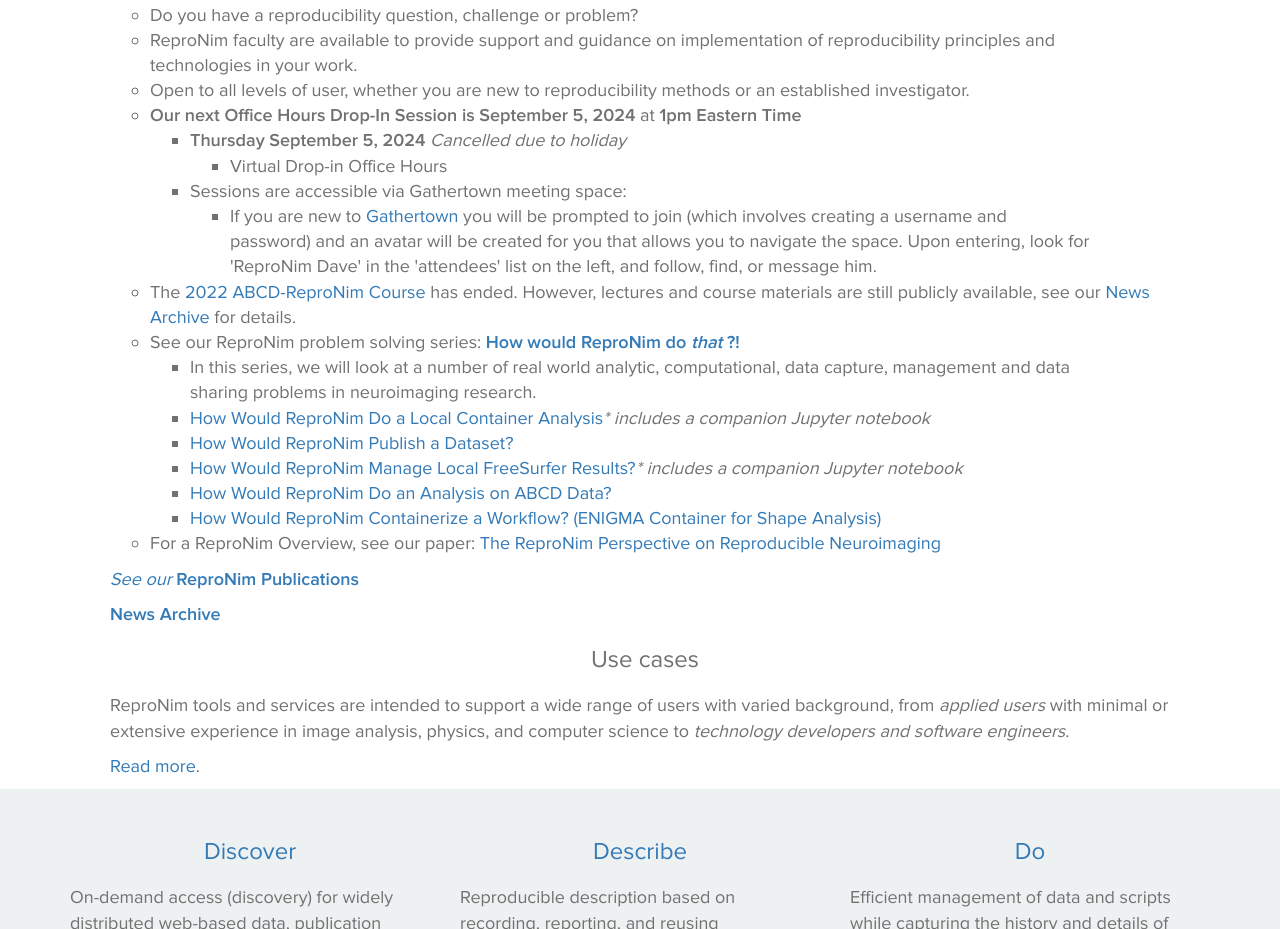
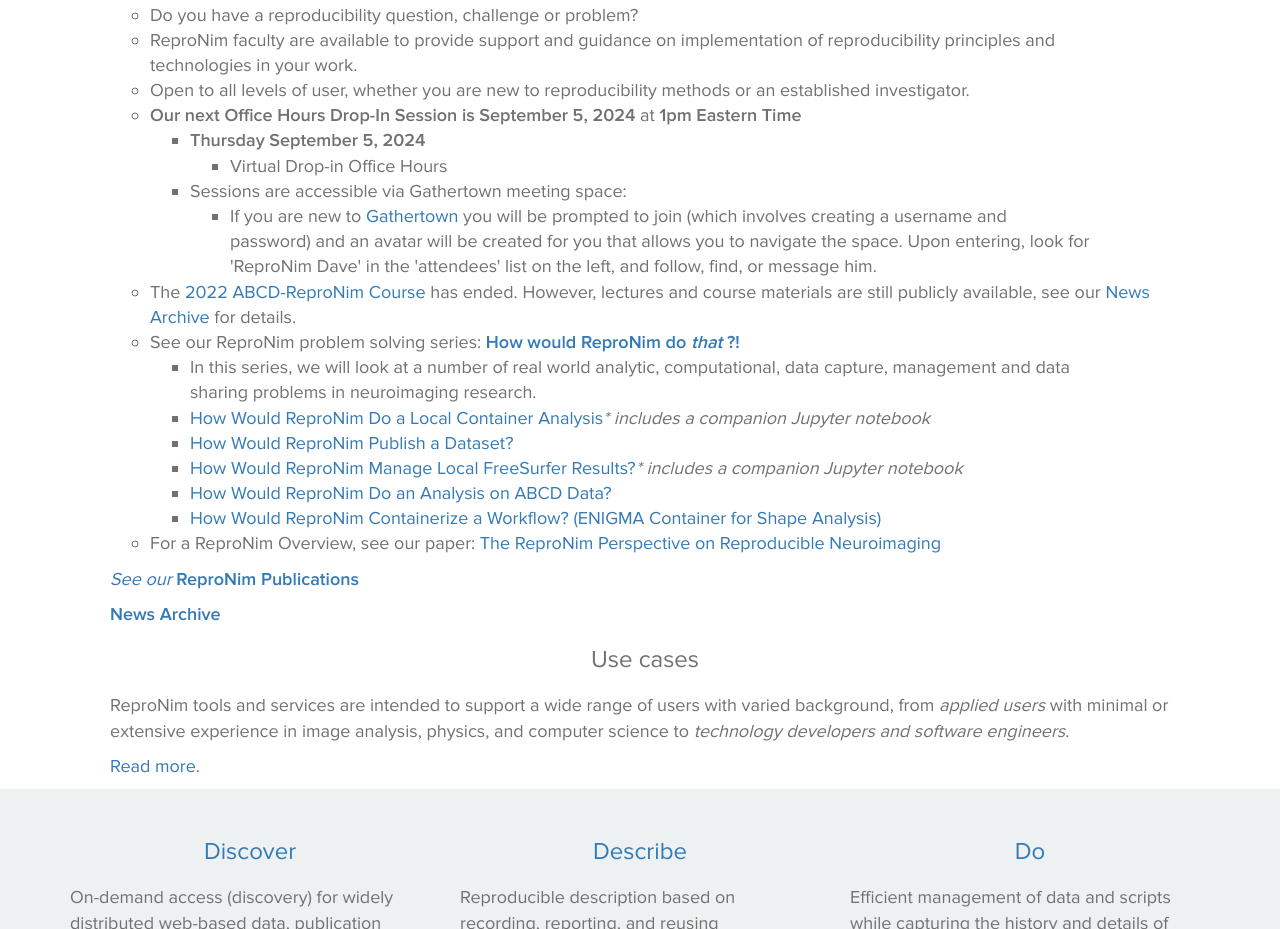
Before and after one commit to ReproNim/repronim.github.io, a plain HTML site: page index.html in a window 1280 px wide. Shown: the part 2740-3669 px from the top of the page. Drawn offline with Linux system fonts and the light colour scheme; no server answers.

Commit message:
remove office hours holiday cancellation note

```diff
--- a/index.html
+++ b/index.html
@@ -214,7 +214,7 @@
 			<ul>
 
 
-				<li><strong>Thursday September 5, 2024</strong> <em> Cancelled due to holiday </em></li>
+				<li><strong>Thursday September 5, 2024</strong> </li>
 				<ul>
 					<li>Virtual Drop-in Office Hours</li>
 				</ul>
```
